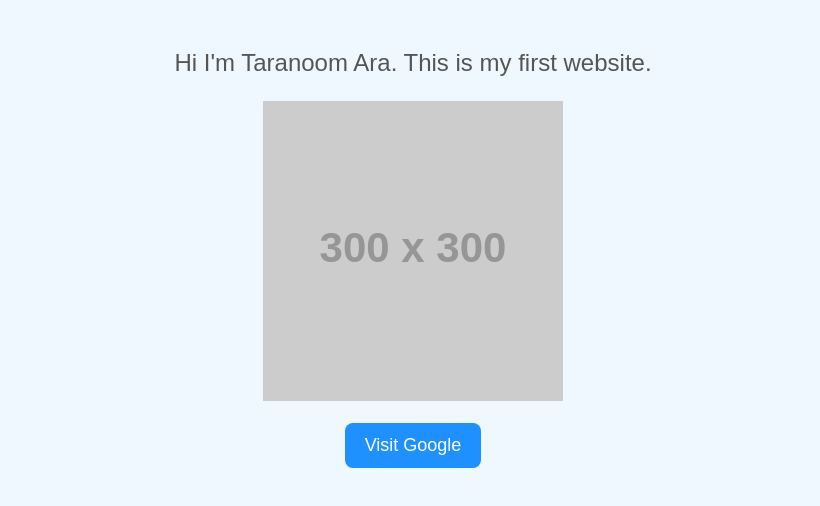
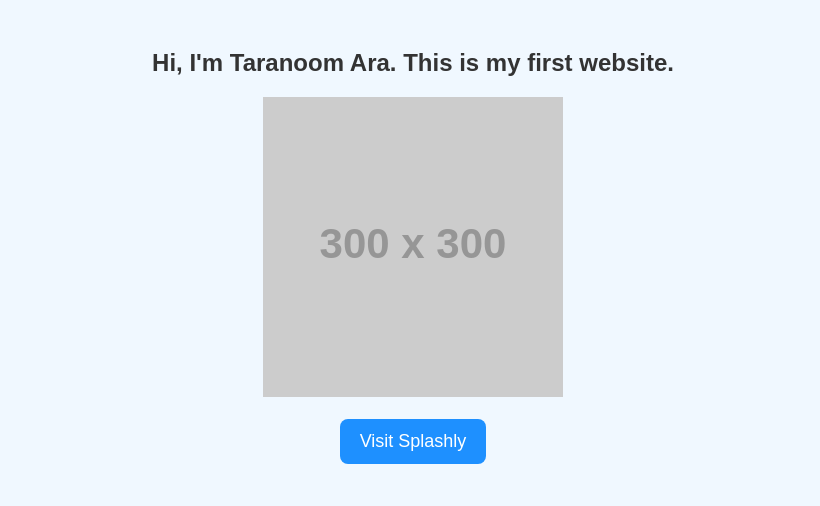
Before and after one commit to CodeswithTaranoom/taranoom.github.io, a plain HTML site: page index.html in a window 1280 px wide. Shown: the part 88-594 px from the top of the page, without its empty margins (227-1047 px from the left). Drawn offline with Linux system fonts and the light colour scheme; placeholder pictures from the web are drawn by us.

Commit message:
Update index.html

```diff
--- a/index.html
+++ b/index.html
@@ -1,19 +1,33 @@
 <!DOCTYPE html>
 <html>
 <head>
-    <title>Taranoom's Stylish Website</title>
+    <title>Taranoom's Pro Website</title>
     <link rel="stylesheet" href="style.css">
 </head>
 <body>
+
+    <!-- Background Music -->
+    <audio autoplay loop>
+      <source src="https://www.soundhelix.com/examples/mp3/SoundHelix-Song-1.mp3" type="audio/mpeg">
+      Your browser does not support the audio element.
+    </audio>
+
+    <!-- Heading -->
     <h1>Welcome to Taranoom's Website!</h1>
-    <p>Hi I'm Taranoom Ara. This is my first website.</p>
 
-    <img src="https://via.placeholder.com/300" alt="Sample Image" width="300">
+    <!-- Typewriter Effect -->
+    <div class="typewriter">
+      <h2>Hi, I'm Taranoom Ara. This is my first website.</h2>
+    </div>
 
+    <!-- Image -->
+    <img src="https://via.placeholder.com/300" alt="My Image" width="300">
+
+    <!-- Button -->
     <br><br>
+    <a href="https://taranoomara.website3.me/">
+        <button>Visit Splashly</button>
+    </a>
 
-    <a href="https://google.com">
-        <button>Visit Google</button>
-    </a>
 </body>
 </html>
```
